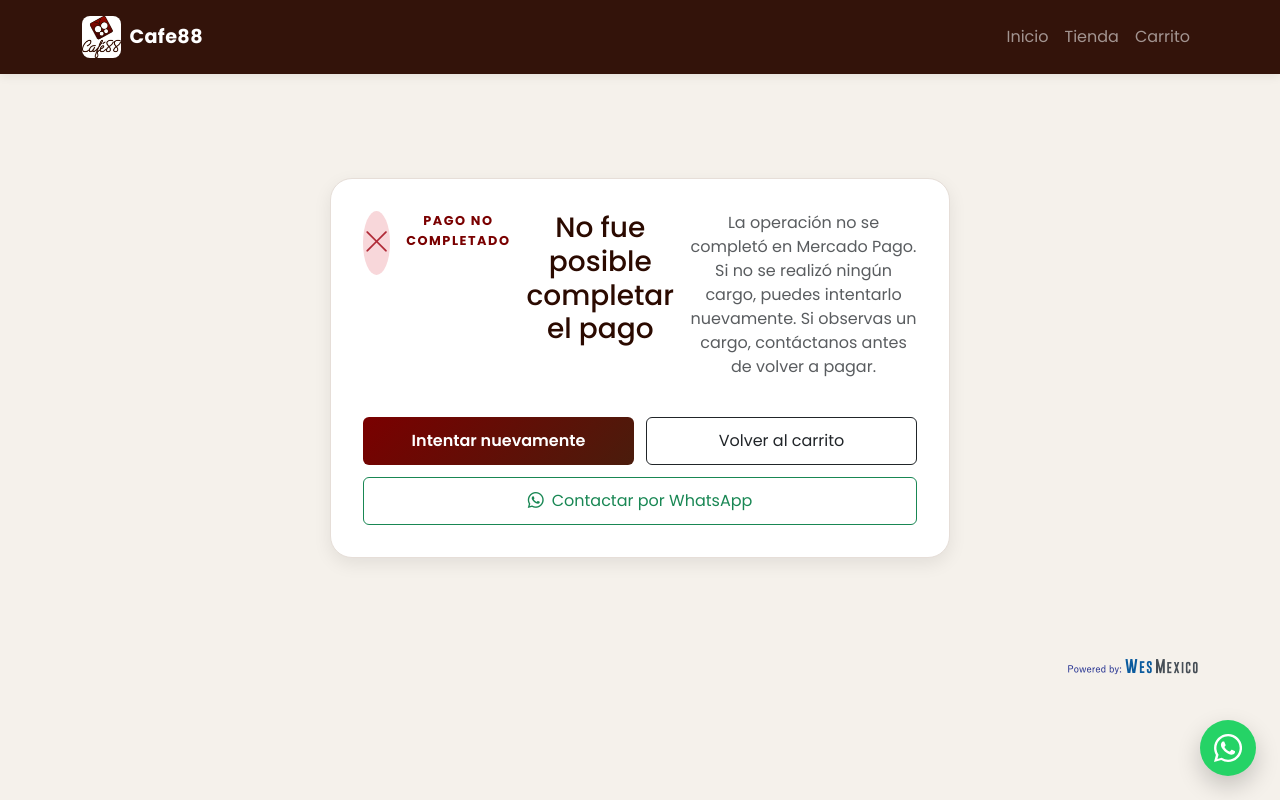
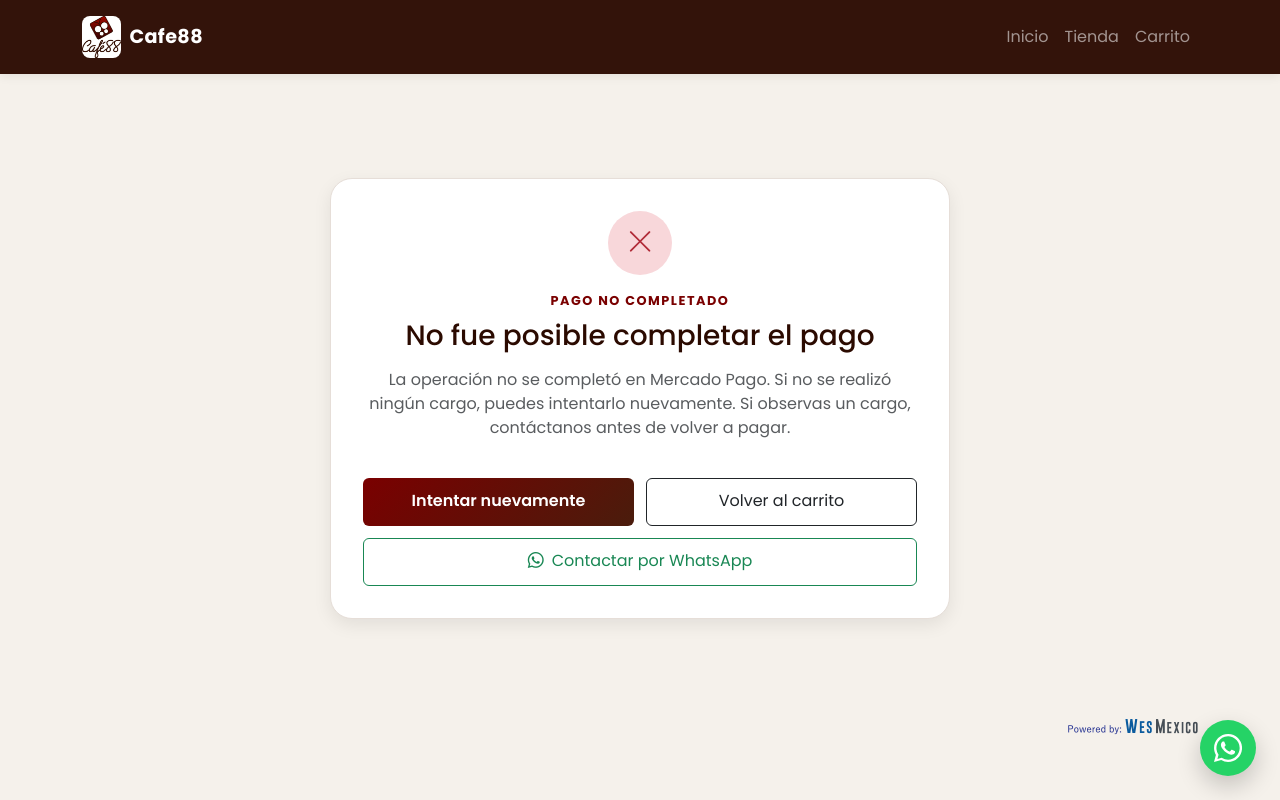
Before and after one commit to olafcazarez1/cafe88-site, a Nuxt app: page /checkout/mercado-pago/failure in a window 1280 px wide. Built offline with nearby package versions, Linux system fonts and the light colour scheme; no server answers.

Commit message:
! fix page style

```diff
--- a/app/assets/css/main.css
+++ b/app/assets/css/main.css
@@ -998,10 +998,10 @@ body {
   text-align: left;
 }
 
-.checkout-payment-result > div {
-  display: flex;
-  justify-content: space-between;
-  gap: 1rem;
+.checkout-payment-result > .summary-row {
+    display: flex;
+    justify-content: space-between;
+    gap: 1rem;
 }
 
 .checkout-summary {
```
